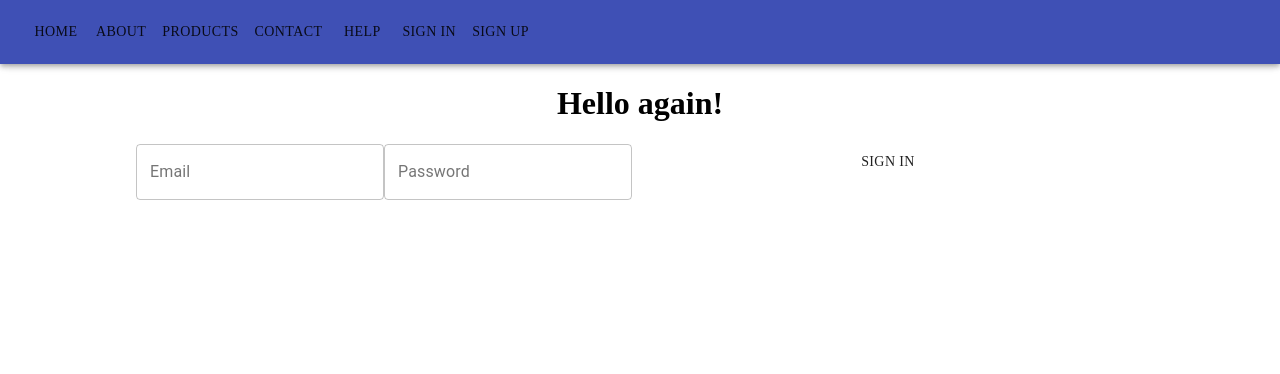
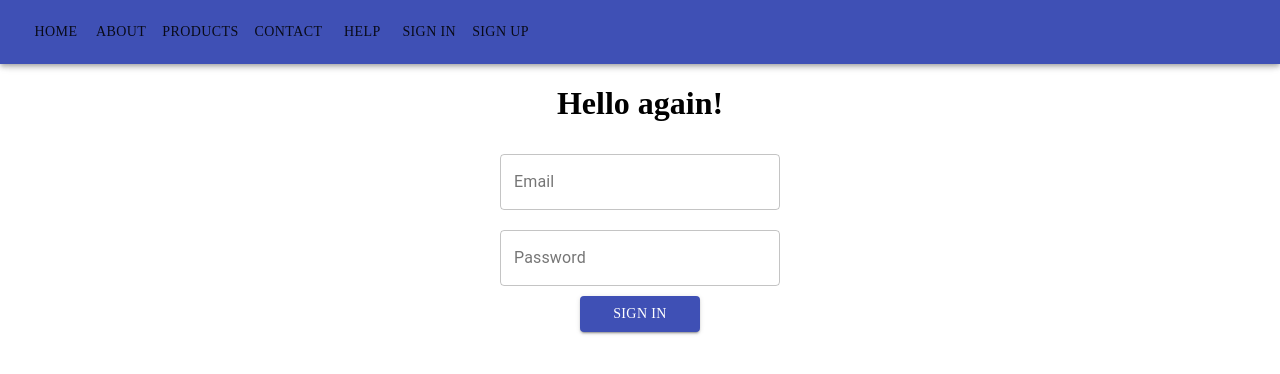
Before and after one commit to Girls-Summer-Hack-2-0/HonestHire, a React (Create React App) app in the folder honest-hire/: page /signIn in a window 1280 px wide. Shown: the top 374 px of the page. Built offline with nearby package versions, Linux system fonts and the light colour scheme; no server answers; a web font is replaced by a local one.

Commit message:
Redirect the user by correct type

```diff
--- a/honest-hire/src/App.js
+++ b/honest-hire/src/App.js
@@ -1,6 +1,6 @@
 import './App.css';
 import { useEffect, useState } from 'react';
-import Home from './components/Home';
+import Home from './pages/Home';
 import SignUp from './pages/Signup/index';
 import SignIn from './pages/SignIn';
 import employerSignUp from './pages/Employer/Signup';
--- a/honest-hire/src/pages/SignIn/index.js
+++ b/honest-hire/src/pages/SignIn/index.js
@@ -2,11 +2,23 @@ import React, { useRef } from "react";
 import Menu from "../../components/Menu";
 import TextField from "@material-ui/core/TextField";
 import Button from "@material-ui/core/Button";
-import { auth } from "../../firebase";
+import { styled } from "@material-ui/core/styles";
+import db, { auth } from "../../firebase";
+import { Link, useHistory } from "react-router-dom";
 
-const SignIn = () => {
+const StyledTextInput = styled(TextField)({
+  margin: 10,
+});
+
+const StyledButton = styled(Button)({
+  marginLeft: 'auto',
+  marginRight: 'auto'
+});
+
+function SignIn() {
   const emailRef = useRef(null);
   const passwordRef = useRef(null);
+  const history = useHistory();
 
   const signIn = (e) => {
     e.preventDefault();
@@ -17,26 +29,46 @@ const SignIn = () => {
       )
       .then((user) => {
         console.log(user);
+        db
+          .collection("recruiters")
+          .where("email", "==", emailRef.current.value)
+          .get()
+          .then((querySnapshot) => {
+            querySnapshot ?
+              history.push("/employerView") : history.push("/employeeView");
+          })
+          .catch((e) => console.log(e));
       })
       .catch((err) => {
         console.log(err);
       });
   };
   return (
-    <>
+    <div className="container">
       <Menu />
-      <h1>Hello again!</h1>
-        <TextField id="email-field" label="Email" variant="outlined" autoComplete="email" ref={emailRef} />
-        <TextField
+      <form action="">
+        <h1>Hello again!</h1>
+        <StyledTextInput
+          id="email-field"
+          label="Email"
+          variant="outlined"
+          autoComplete="email"
+          inputRef={emailRef}
+        />
+        <StyledTextInput
           id="password-field"
           label="Password"
           type="password"
           autoComplete="current-password"
           variant="outlined"
+          inputRef={passwordRef}
         />
-        <Button onClick={signIn}>Sign In</Button>
-    </>
+        <StyledButton onClick={signIn} variant="contained" color="primary">
+          Sign In
+      </StyledButton>
+      </form>
+    </div>
   );
-};
+}
 
 export default SignIn;
--- /dev/null
+++ b/honest-hire/src/pages/SignIn/signin.css
@@ -0,0 +1,9 @@
+.container > form {
+  max-width: 300px;
+  margin-left: auto;
+  margin-right: auto;
+  display: grid;
+  flex-direction: column;
+  justify-content: center;
+  align-items: center;
+}
```
